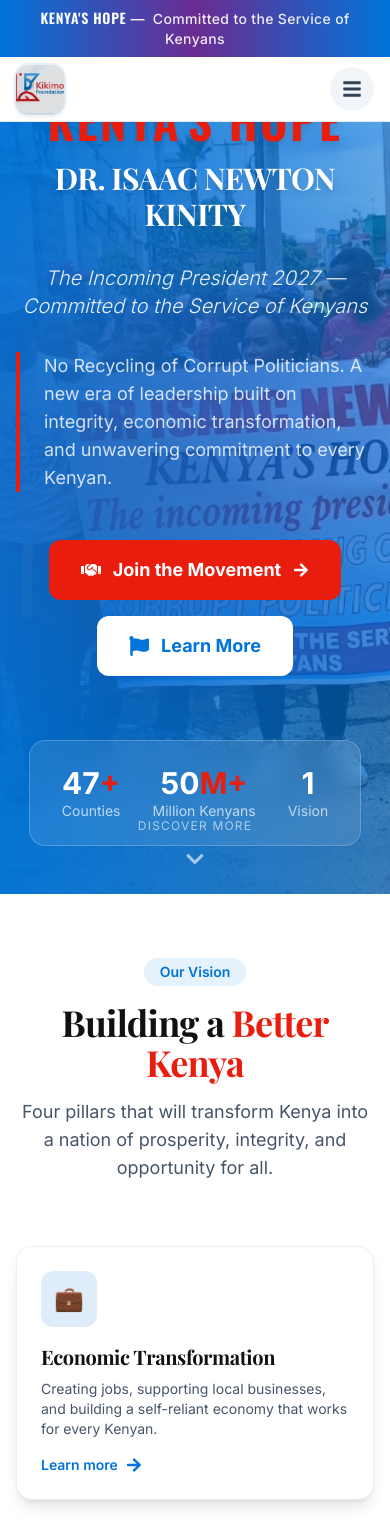
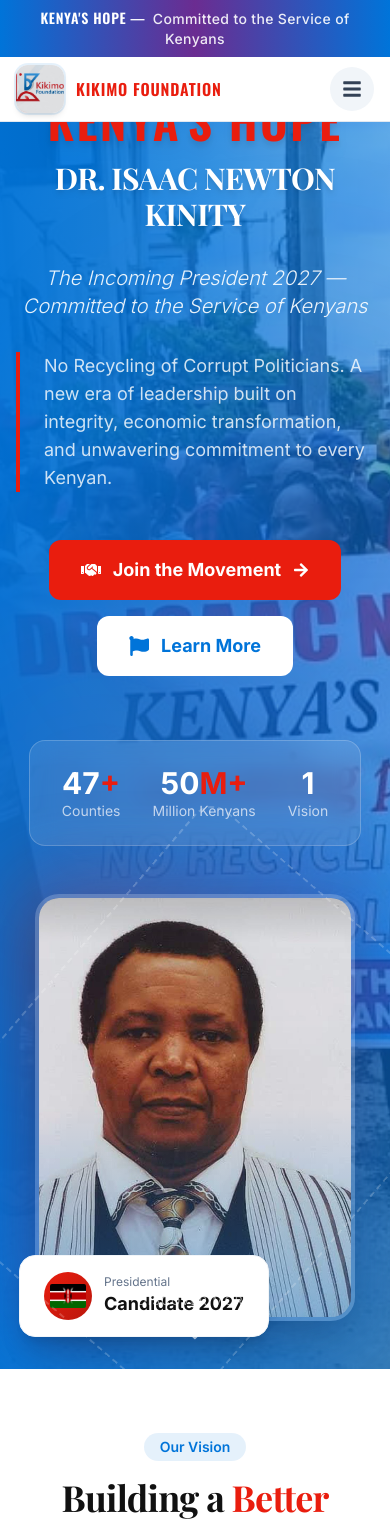
Before and after one commit to PETERMUTWIRI/kinity-2027, a Next.js app: page / in a window 390 px wide. Shown: the top 1523 px of the page. Built offline with nearby package versions, Linux system fonts and the light colour scheme; a web font is replaced by a local one.

Commit message:
refactored the hero section on mobile devices

```diff
--- a/app/page.tsx
+++ b/app/page.tsx
@@ -195,9 +195,9 @@ export default function HomePage() {
               initial={{ opacity: 0, x: 50 }}
               animate={{ opacity: 1, x: 0 }}
               transition={{ duration: 0.8, delay: 0.4 }}
-              className="relative hidden lg:block"
+              className="relative block"
             >
-              <div className="relative aspect-[3/4] max-w-md mx-auto">
+              <div className="relative aspect-[3/4] max-w-xs sm:max-w-sm md:max-w-md mx-auto">
                 {/* Glow Effect */}
                 <div className="absolute -inset-4 bg-gradient-to-br from-[#E91D0E]/30 via-[#6B2C91]/30 to-[#0074D9]/30 rounded-3xl blur-2xl" />
 
--- a/components/Navbar.tsx
+++ b/components/Navbar.tsx
@@ -137,9 +137,9 @@ export default function Navbar() {
                     priority
                   />
                 </motion.div>
-                <div className="hidden sm:block">
+                <div className="block">
                   <motion.p
-                    className="font-slogan text-lg lg:text-xl leading-tight text-[#E91D0E] group-hover:text-[#0074D9] transition-colors duration-300"
+                    className="font-slogan text-base sm:text-lg lg:text-xl leading-tight text-[#E91D0E] group-hover:text-[#0074D9] transition-colors duration-300"
                   >
                     Kikimo Foundation
                   </motion.p>
```
